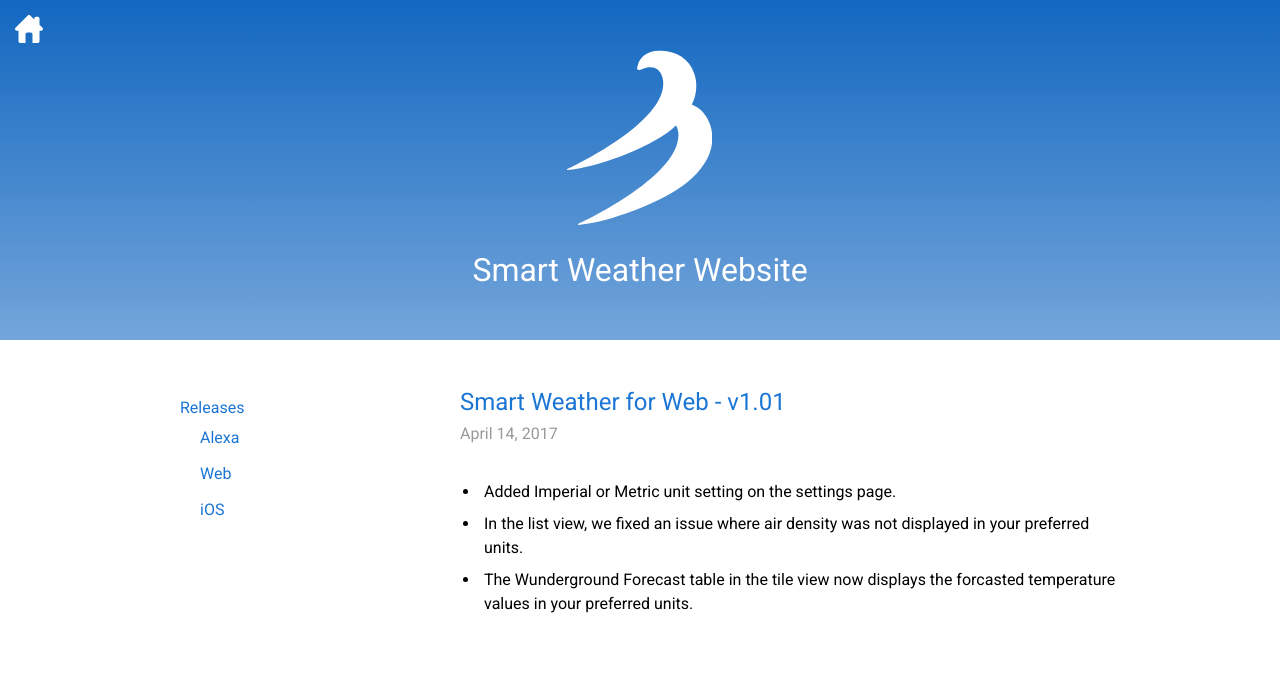
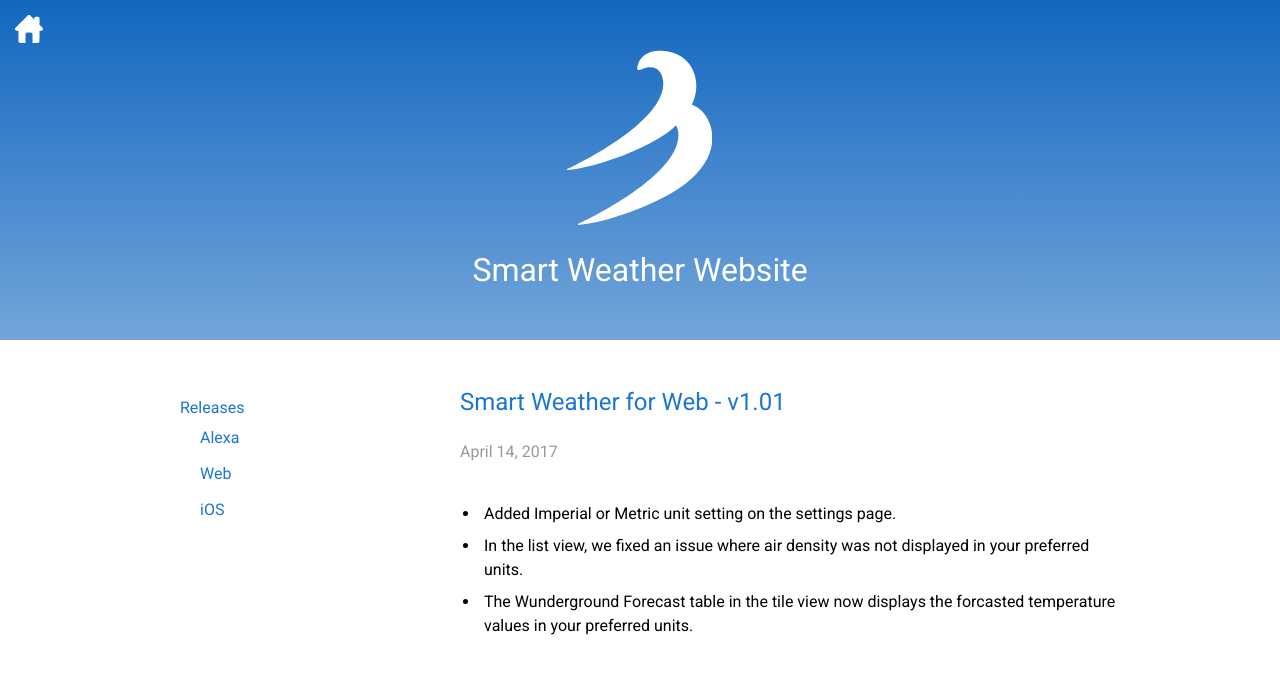
Before and after one commit to WeatherFlow/SmartWeather, a Jekyll site: the page built from releases/web.html, in a window 1280 px wide. Shown: the top 674 px of the page. Built offline with Jekyll 4.4.1, drawn with Linux system fonts in a browser that asks for light colours; nearby versions of some CDN libraries.

Commit message:
Fixing p formatting location

```diff
--- a/css/release.css
+++ b/css/release.css
@@ -41,6 +41,11 @@
 .post li {
 	padding: 4px;
 	list-style: disc;
+}
+
+.post p {
+	line-height: 2em;
+	margin: 14px 0;
 }
 
 #app-menu {
@@ -107,9 +112,4 @@
 	.post h2 a {
 		font-size: 1.6em;
 	}
-
-	.post p {
-		line-height: 2em;
-		margin: 14px 0;
-	}
 }
```
